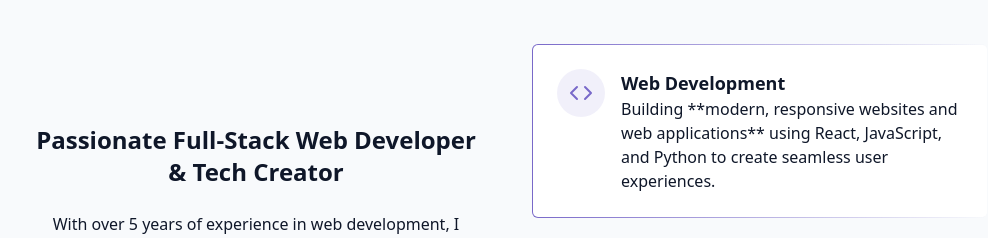
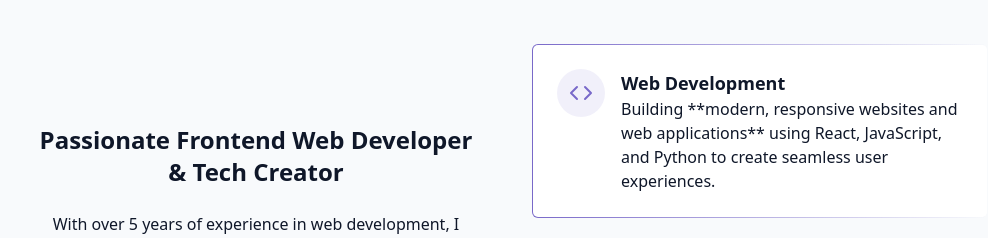
Before and after one commit to melvincbenjamin/meltech_breeze, a React (Vite) app: page / in a window 1280 px wide. Shown: the part 940-1178 px from the top of the page, without its empty margins (132-1120 px from the left). Built offline with nearby package versions, Linux system fonts and the light colour scheme.

Commit message:
Update AboutSection.jsx

```diff
--- a/src/components/AboutSection.jsx
+++ b/src/components/AboutSection.jsx
@@ -12,7 +12,7 @@ export const AboutSection = () => {
           {/* Left Content */}
           <div className="space-y-6">
             <h3 className="text-2xl font-semibold">
-              Passionate Full-Stack Web Developer & Tech Creator
+              Passionate Frontend Web Developer & Tech Creator
             </h3>
 
             <p className="text-muted-foreground">
```
